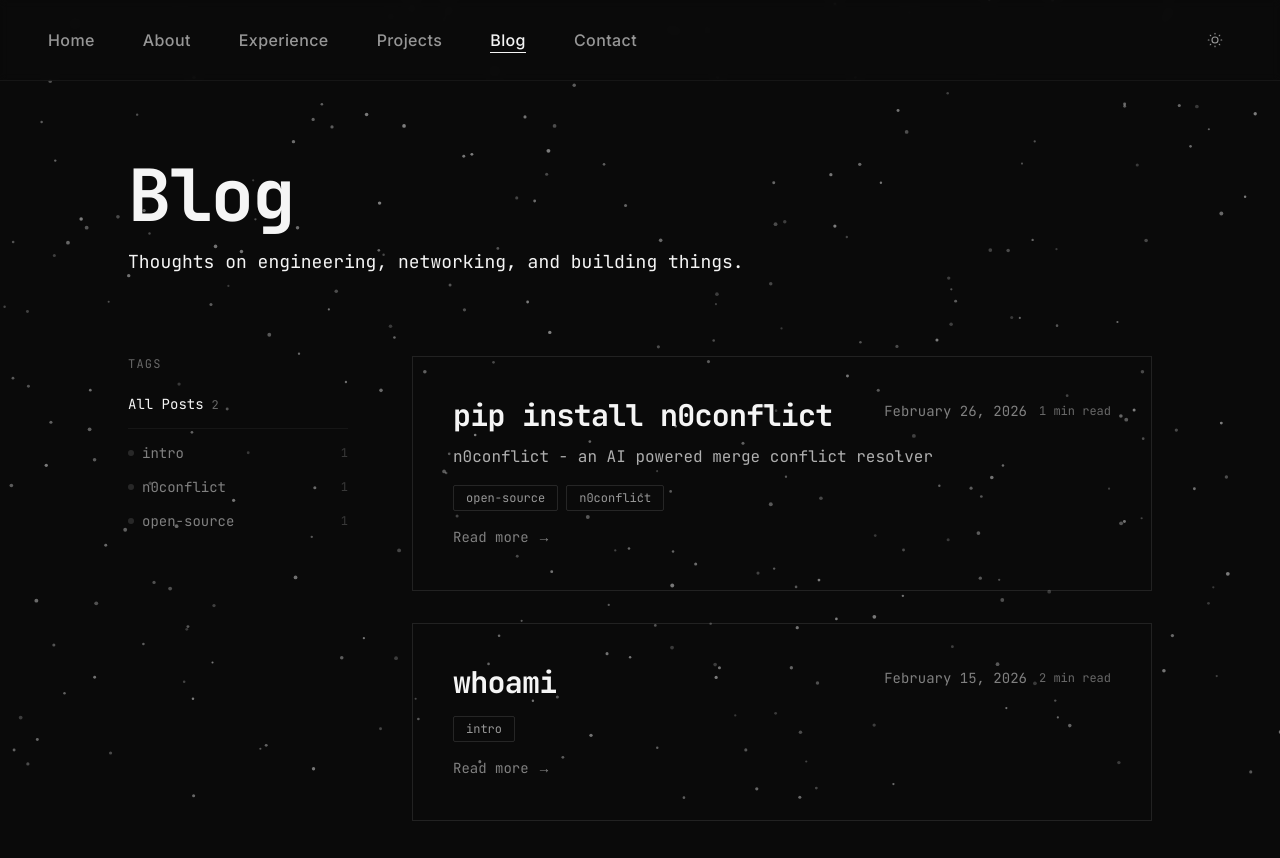
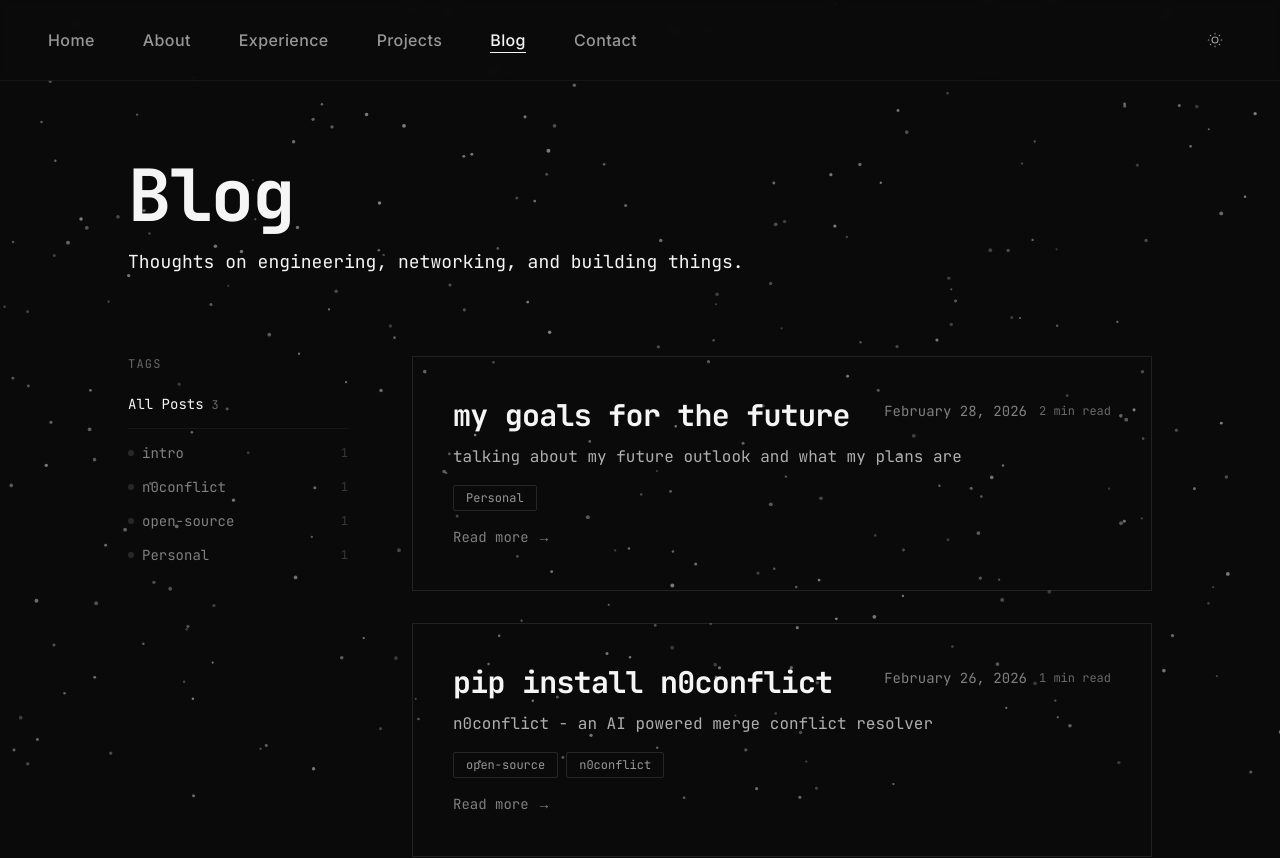
Before and after one commit to nicolasjkennedy/personal-domain, a Next.js app: page /blogs in a window 1280 px wide. Shown: the top 858 px of the page. Built offline with nearby package versions, Linux system fonts and the light colour scheme.

Commit message:
Update blogs.ts

```diff
--- a/src/content/blogs.ts
+++ b/src/content/blogs.ts
@@ -184,5 +184,42 @@ If you want to talk about it, I'd love to chat — reach out at nicolasjameskenn
 
 
   }
+  ,
+  {
+    slug: "future-goals",
+    title: "my goals for the future",
+    description: "talking about my future outlook and what my plans are",
+    date: "2026-02-28",
+    tags: ["Personal"],
+    content: `
+    ## Goals for 2026
 
+    ### Certifications
+    - **CCNA**
+
+    - **CompTIA Network+**
+
+    ### Projects (More to be added later)
+
+
+    **ServiceSurfer** -- FINALLY got our EIN from the IRS after waiting the entire month of February, so Briac and I can get the ball rolling after our hiatus from the project. During the time away from working directly on the company, we began to sort or pivot from our initial
+    plan for what we want the company to do. The initial intent with SS was to have a place where people could find the services that they need. I noticed that when I was trying to find something, they were all scattered over the entire internet and there wasn't one place
+    that had all of the options. I felt like this was ridiculous especially in 2026 so I began scheming up an idea and I found a friend who could help me bring the product to life. Our pivot is sort of moving to a platform where small businesses can get access to online
+    tools that are usually expensive, for cheap. Things like web design (the tool to make it or we do it for them), web hosting, agentic solutions, and really anything that a service company would need like a place where all of their appointments live we will have. The goal
+    is to make a sort of "one stop shop" for small companies with small budgets to get access to the same things that the bigger companies have had for years, at a low price. We plan to still have the search function work as intended and that will still be our priority for now,
+    but eventually we will focus our efforts on the tools because theres only so much we can do with a search engine. So the subscription for "advertising" will still be there and will always be the same price, but we are finding ways we can provide more to the world.
+
+
+    **n0conflict** -- This was a my first open source project and it wont be my last, for now it's working as well as it really can, obv I will be making bug fixes as time goes on but as it stands this is kind of a one and done thing where I just made a basic, but useful tool.
+
+
+    **General Networking Software** -- I am continuously working on scripts and other things for my network technician role right now, some of it I can upload, other stuff is private. Eventually I really want to make an AI agent that handles help desk tickets, sorts them, and
+    automatically reaches out to users if they don't provide all necessary information. Also I think it would be cool if it would be able to send specific tickets to specific departments. This would save a lot of time and would just be a smart option, and maybe even making
+    a chat-bot window on the wifi website for my University to help people with common issues rather than sorting through a sea of relatively easy "fixes". Nothing set in stone yet, just an idea.
+
+
+
+    *for now, thats all thats really on my mind. Will update this later probably*
+    `.trim(),
+  }
 ];
```
